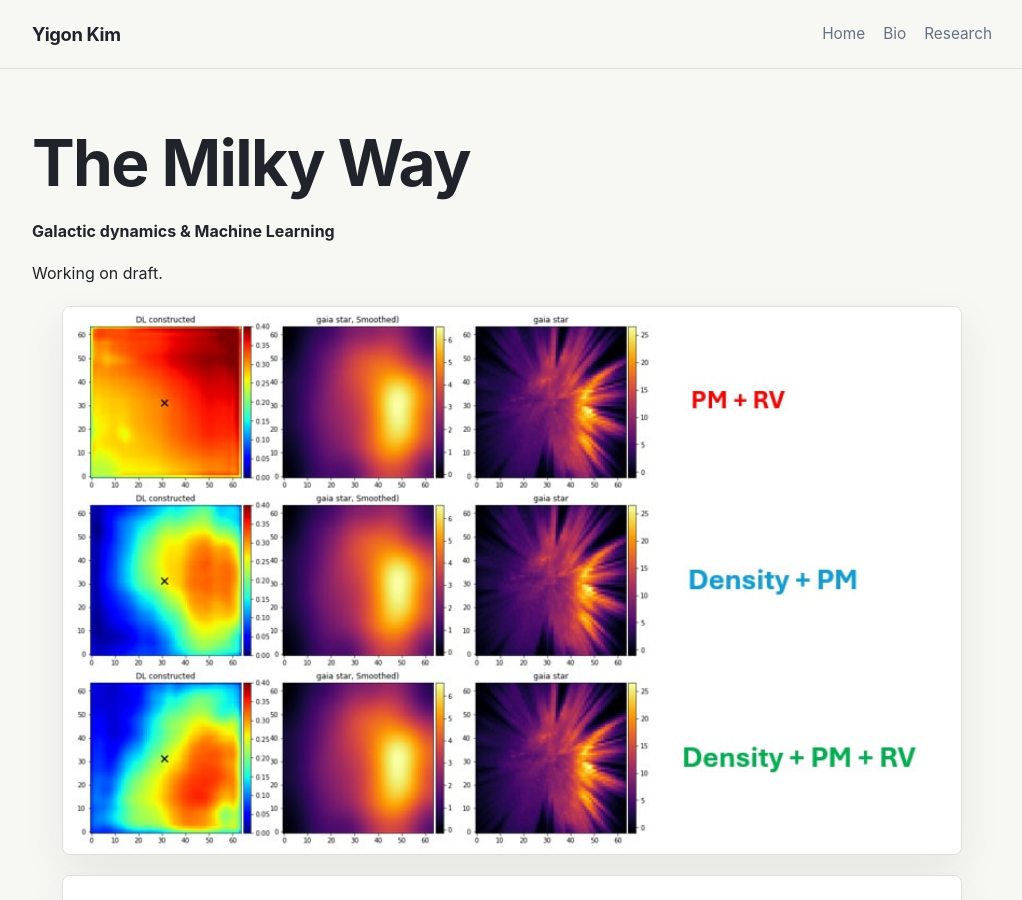
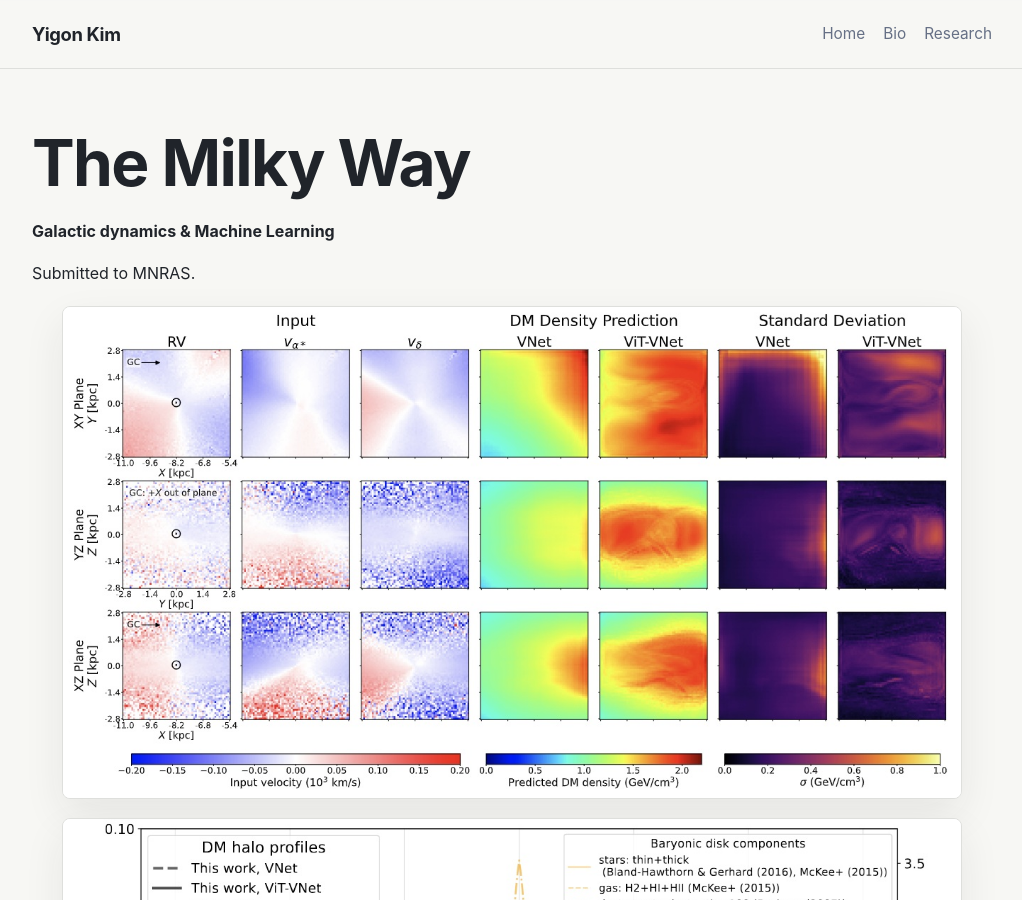
Before and after one commit to yigon/yigon.github.io, a Jekyll site: the page built from research/milky-way.md, in a window 1280 px wide and 900 px high. Shown: the whole window, without its empty margins (128-1150 px from the left). Built offline with Jekyll 4.4.1, drawn with Linux system fonts in a browser that asks for light colours.

Commit message:
Update homepage from server

```diff
--- a/research/milky-way.md
+++ b/research/milky-way.md
@@ -8,11 +8,11 @@
 
 **Galactic dynamics & Machine Learning**
 
-Working on draft.
+Submitted to MNRAS.
 
 <img class="wide-image" src="{{ '/assets/img/research/mw-dm-reconstruction.jpg' | relative_url }}" alt="Machine-learning reconstruction of dark matter distribution">
 
-<img class="wide-image" src="{{ '/assets/img/research/mw-density-profile.png' | relative_url }}" alt="Dark matter density profile around the Milky Way">
+<img class="wide-image" src="{{ '/assets/img/research/mw-density-profile.jpg' | relative_url }}" alt="Dark matter density profile around the Milky Way">
 
 Dark matter is a key ingredient of the standard \(\Lambda\)CDM cosmological model, contributing much more mass-energy than baryonic matter. The Milky Way, like other galaxies, resides inside an extended dark matter halo whose mass exceeds that of its luminous components and strongly influences Galactic dynamics.
 
```
Also changed, not shown: assets/img/research/mw-density-profile.jpg (added), assets/img/research/mw-density-profile.png (deleted), assets/img/research/mw-dm-reconstruction.jpg.
